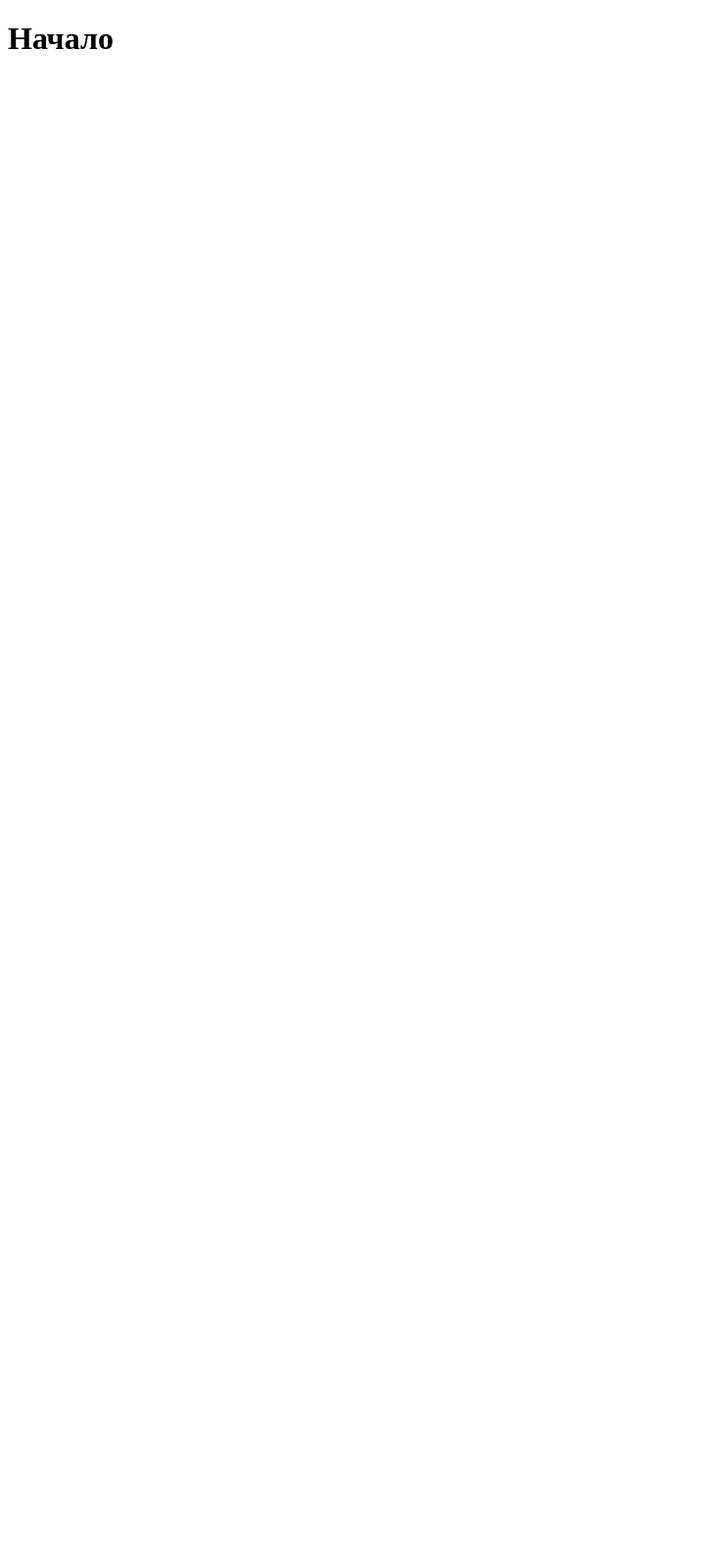
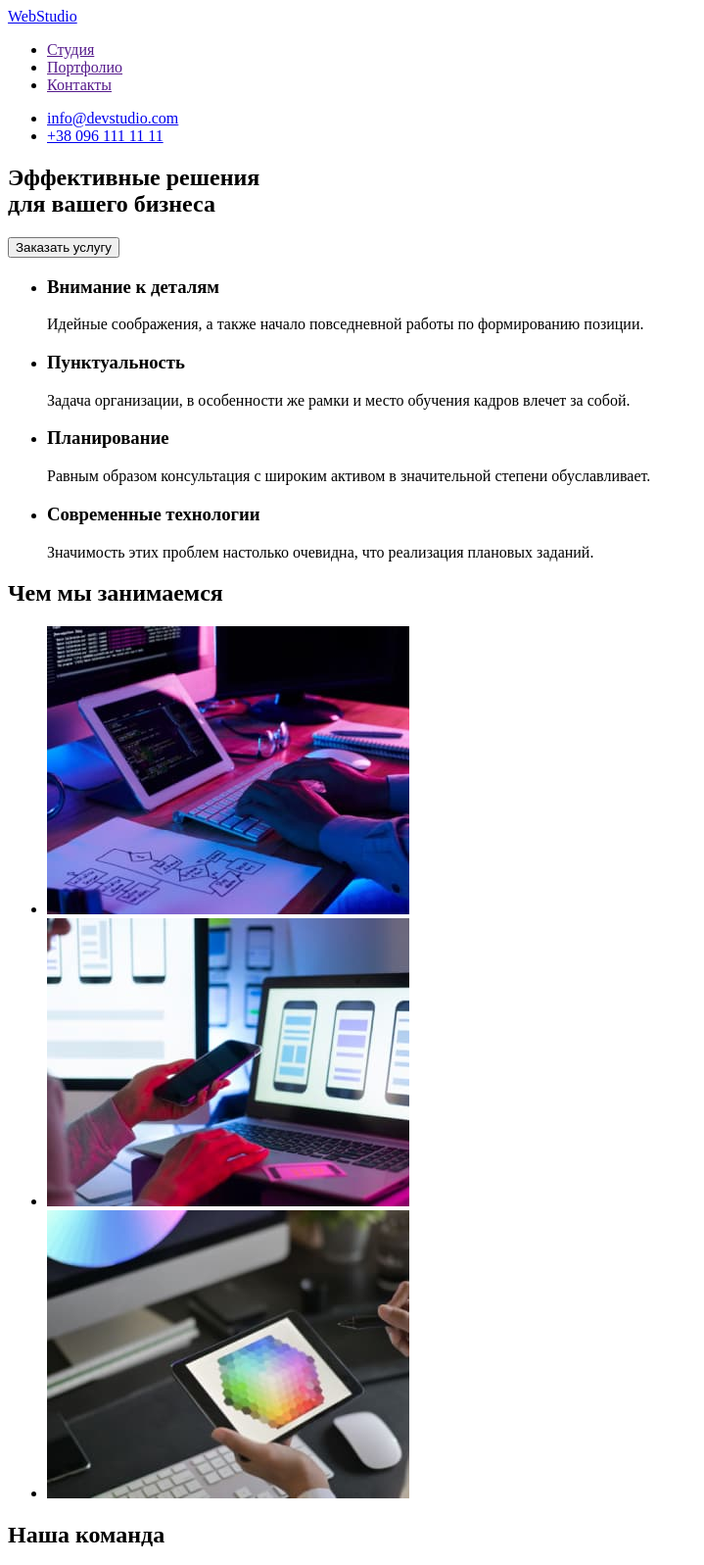
Before and after one commit to DimaYankovoi/goit-markup-hw-01, a plain HTML site: page index.html in a window 1280 px wide. Shown: the top 1597 px of the page at 98% size, without its empty margins (0-719 px from the left). Before the commit the page ends 800 px from the top, so only its background shows below. Drawn offline with Linux system fonts and the light colour scheme.

Commit message:
Проведена разметка страницы
Добавлены header, main и footer

```diff
--- a/index.html
+++ b/index.html
@@ -1,12 +1,102 @@
 <!DOCTYPE html>
 <html lang="ru">
-<head>
-    <meta charset="UTF-8">
-    <meta http-equiv="X-UA-Compatible" content="IE=edge">
-    <meta name="viewport" content="width=device-width, initial-scale=1.0">
+  <head>
+    <meta charset="UTF-8" />
+    <meta http-equiv="X-UA-Compatible" content="IE=edge" />
+    <meta name="viewport" content="width=device-width, initial-scale=1.0" />
     <title>Document</title>
-</head>
-<body>
-    <h1>Начало</h1>
-</body>
+  </head>
+  <body>
+    <header>
+      <nav>
+        <a href="/index.html">WebStudio</a>
+        <ul>
+          <li><a href="">Студия</a></li>
+          <li><a href="">Портфолио</a></li>
+          <li><a href="">Контакты</a></li>
+        </ul>
+      </nav>
+      <ul>
+        <li><a href="mailto:info@devstudio.com">info@devstudio.com</a></li>
+        <li><a href="tel:+38 096 111 11 11">+38 096 111 11 11</a></li>
+      </ul>
+    </header>
+    <main>
+      <section>
+        <h1>
+          Эффективные решения <br />
+          для вашего бизнеса
+        </h1>
+        <button type="button">Заказать услугу</button>
+      </section>
+      <!-- Качкства компании -->
+      <section>
+        <ul>
+          <li>
+            <h3>Внимание к деталям</h3>
+            <p>Идейные соображения, а также начало повседневной работы по формированию позиции.</p>
+          </li>
+          <li>
+            <h3>Пунктуальность</h3>
+            <p>
+              Задача организации, в особенности же рамки и место обучения кадров влечет за собой.
+            </p>
+          </li>
+          <li>
+            <h3>Планирование</h3>
+            <p>
+              Равным образом консультация с широким активом в значительной степени обуславливает.
+            </p>
+          </li>
+          <li>
+            <h3>Современные технологии</h3>
+            <p>Значимость этих проблем настолько очевидна, что реализация плановых заданий.</p>
+          </li>
+        </ul>
+      </section>
+      <!-- Предлогаэмые услуги -->
+      <section>
+        <h2>Чем мы занимаемся</h2>
+        <ul>
+          <li><img src="./images/box-1.jpg" alt="написание кода" width="370" /></li>
+          <li><img src="./images/box-2.jpg" alt="внешний вид" width="370" /></li>
+          <li><img src="./images/box-3.jpg" alt="визуализация" width="370" /></li>
+        </ul>
+      </section>
+      <!-- Наша команда -->
+      <section>
+        <h2>Наша команда</h2>
+        <ul>
+          <li>
+            <img src="./images/igor-demyanenko.jpg" alt="Фото Игоря Демьяненко" width="270" />
+            <h3>Игорь Демьяненко</h3>
+            <p>Product Designer</p>
+          </li>
+          <li>
+            <img src="./images/olga-repina.jpg" alt="Фото Ольги Репиной" width="270" />
+            <h3>Ольга Репина</h3>
+            <p>Frontend Developer</p>
+          </li>
+          <li>
+            <img src="./images/nikolay-tarasov.jpg" alt="Фото Николая Тарасова" width="270" />
+            <h3>Николай Тарасов</h3>
+            <p>Marketing</p>
+          </li>
+          <li>
+            <img src="./images/mikhail-ermakov.jpg" alt="Фото Михаила Ермакова" width="270" />
+            <h3>Михаил Ермаков</h3>
+            <p>UI Designer</p>
+          </li>
+        </ul>
+      </section>
+    </main>
+    <footer>
+      <a href="/index.html">WebStudio</a>
+      <address>
+        г. Киев, пр-т Леси Украинки, 26
+        <a href="mailto:info@devstudio.com">info@devstudio.com</a>
+        <a href="tel:+38 096 111 11 11">+38 096 111 11 11</a>
+      </address>
+    </footer>
+  </body>
 </html>
```
